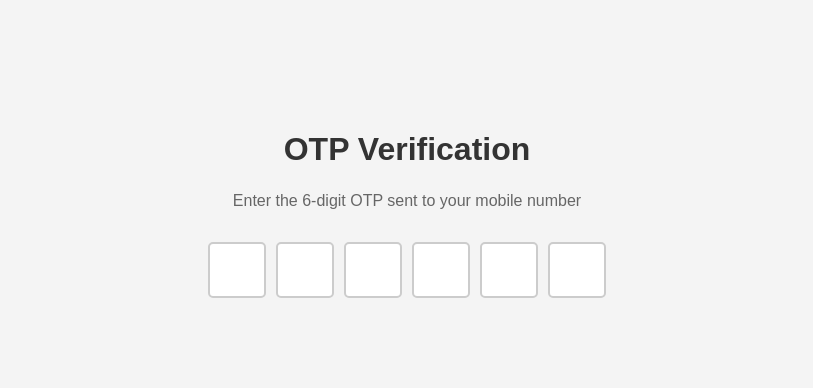
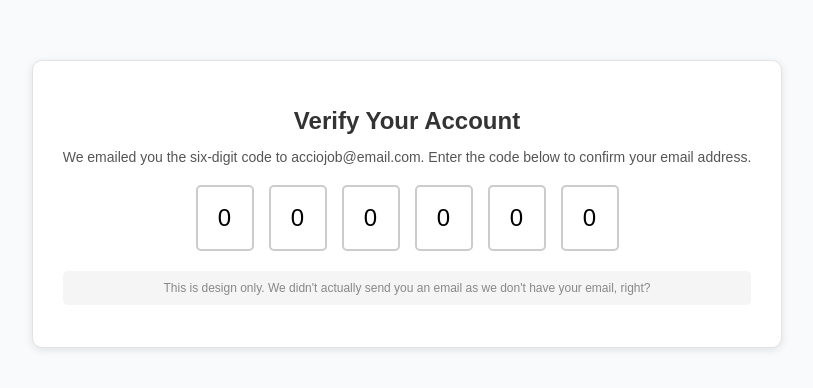
Before and after one commit to acciojob/OTP-Diptanu12, a website: page main.html in a window 1280 px wide. Shown: the part 196-584 px from the top of the page, without its empty margins (233-1046 px from the left). Drawn offline with Linux system fonts and the light colour scheme.

Commit message:
created a submission

```diff
--- a/main.html
+++ b/main.html
@@ -7,17 +7,21 @@
   <link rel="stylesheet" href="styles.css">
 </head>
 <body>
-    <h1 id="verification_heading">OTP Verification</h1>
-    <p id="verification_subtext">Enter the 6-digit OTP sent to your mobile number</p>
+  <div class="otp-container">
+    <h1 id="verification_heading">Verify Your Account</h1>
+    <p id="verification_subtext">
+      We emailed you the six-digit code to acciojob@email.com. Enter the code below to confirm your email address.
+    </p>
     <div class="code-container">
-    <input type="text" class="code" id="code-1" maxlength="1">
-    <input type="text" class="code" id="code-2" maxlength="1">
-    <input type="text" class="code" id="code-3" maxlength="1">
-    <input type="text" class="code" id="code-4" maxlength="1">
-    <input type="text" class="code" id="code-5" maxlength="1">
-    <input type="text" class="code" id="code-6" maxlength="1">
+      <input type="text" class="code" maxlength="1" value="0"/>
+      <input type="text" class="code" maxlength="1" value="0"/>
+      <input type="text" class="code" maxlength="1" value="0"/>
+      <input type="text" class="code" maxlength="1" value="0"/>
+      <input type="text" class="code" maxlength="1" value="0"/>
+      <input type="text" class="code" maxlength="1" value="0"/>
     </div>
-
+    <p class="note">This is design only. We didn't actually send you an email as we don't have your email, right?</p>
+  </div>
   <script src="script.js"></script>
 </body>
 </html>
--- a/script.js
+++ b/script.js
@@ -2,14 +2,14 @@ const inputs = document.querySelectorAll('.code');
 
 inputs.forEach((input, index) => {
   input.addEventListener('input', () => {
-        if (input.value.length === 1 && index < inputs.length - 1) {
+    if (input.value && index < inputs.length - 1) {
       inputs[index + 1].focus();
     }
   });
 
   input.addEventListener('keydown', (e) => {
-        if (e.key === 'Backspace' && input.value === '') {
-            if (index > 0) inputs[index - 1].focus();
+    if (e.key === 'Backspace' && !input.value && index > 0) {
+      inputs[index - 1].focus();
     }
   });
 });
--- a/styles.css
+++ b/styles.css
@@ -1,45 +1,62 @@
-/*  your css code here. If applicable */
 body {
   font-family: Arial, sans-serif;
   display: flex;
-    flex-direction: column;
+  justify-content: center;
   align-items: center;
-    justify-content: center;
   height: 100vh;
   margin: 0;
-    background-color: #f4f4f4;
+  background-color: #f9fafc;
+}
+
+.otp-container {
+  text-align: center;
+  background: #ffffff;
+  padding: 30px;
+  border-radius: 10px;
+  box-shadow: 0 2px 8px rgba(0, 0, 0, 0.1);
+  border: 1px solid #e3e3e3;
 }
 
 #verification_heading {
-    font-size: 2rem;
-    margin-bottom: 0.5rem;
+  font-size: 24px;
+  font-weight: bold;
   color: #333;
+  margin-bottom: 10px;
 }
 
 #verification_subtext {
-    font-size: 1rem;
-    color: #666;
-    margin-bottom: 2rem;
+  font-size: 14px;
+  color: #555;
+  margin-bottom: 20px;
 }
 
 .code-container {
   display: flex;
-    gap: 10px;
+  justify-content: center;
+  gap: 15px;
 }
 
 .code {
   width: 50px;
-    height: 50px;
-    font-size: 1.5rem;
+  height: 60px;
   text-align: center;
+  font-size: 24px;
   border: 2px solid #ccc;
   border-radius: 5px;
   outline: none;
-    background: #fff;
-    transition: border-color 0.2s ease, box-shadow 0.2s ease;
+  transition: border-color 0.3s, box-shadow 0.3s;
 }
 
 .code:focus {
   border-color: #007bff;
-    box-shadow: 0 0 8px rgba(0, 123, 255, 0.5);
+  box-shadow: 0 0 5px rgba(0, 123, 255, 0.5);
 }
+
+.note {
+  font-size: 12px;
+  color: #888;
+  margin-top: 20px;
+  background: #f5f5f5;
+  padding: 10px;
+  border-radius: 5px;
+}
```
Lines whose indentation alone changed are shown as unchanged.
